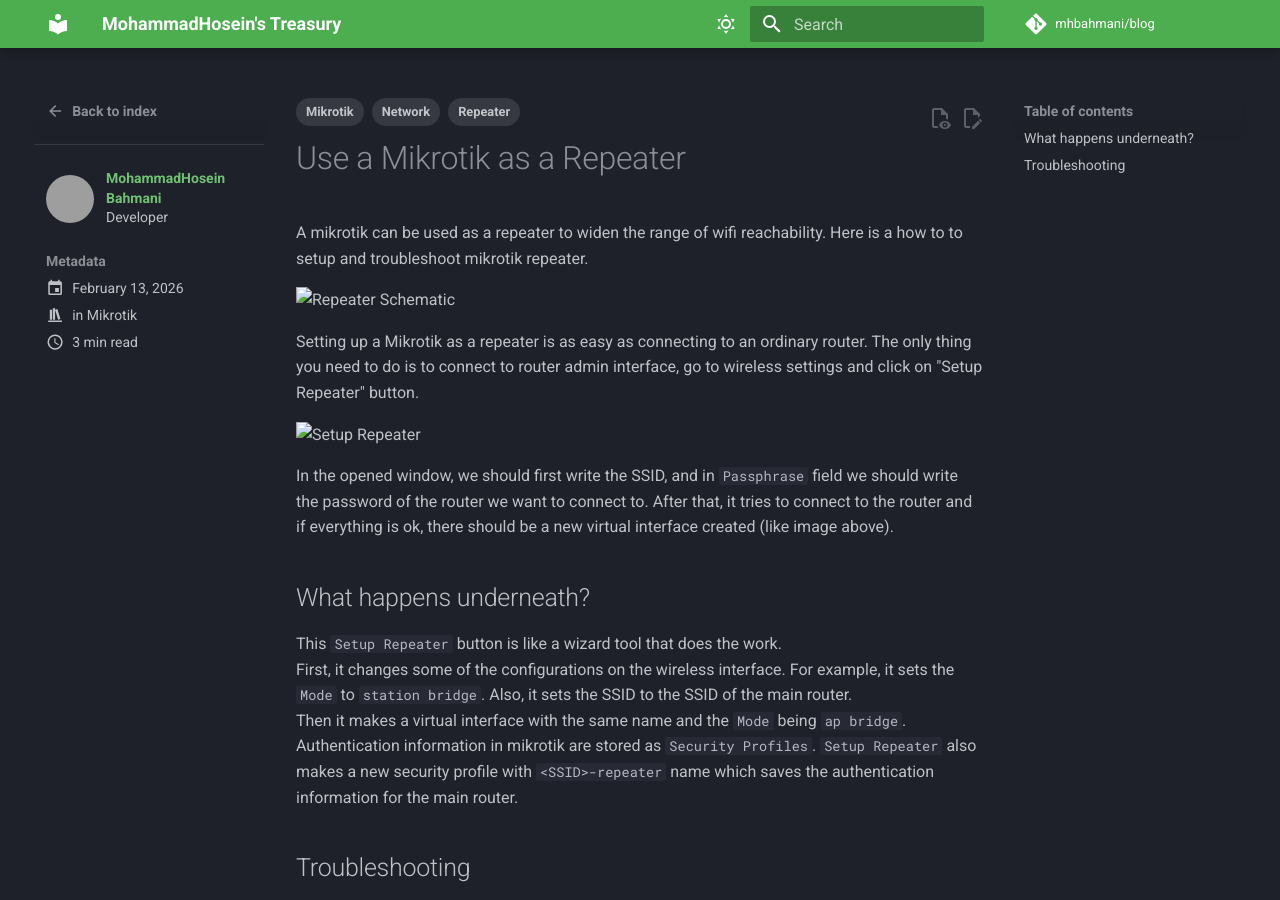
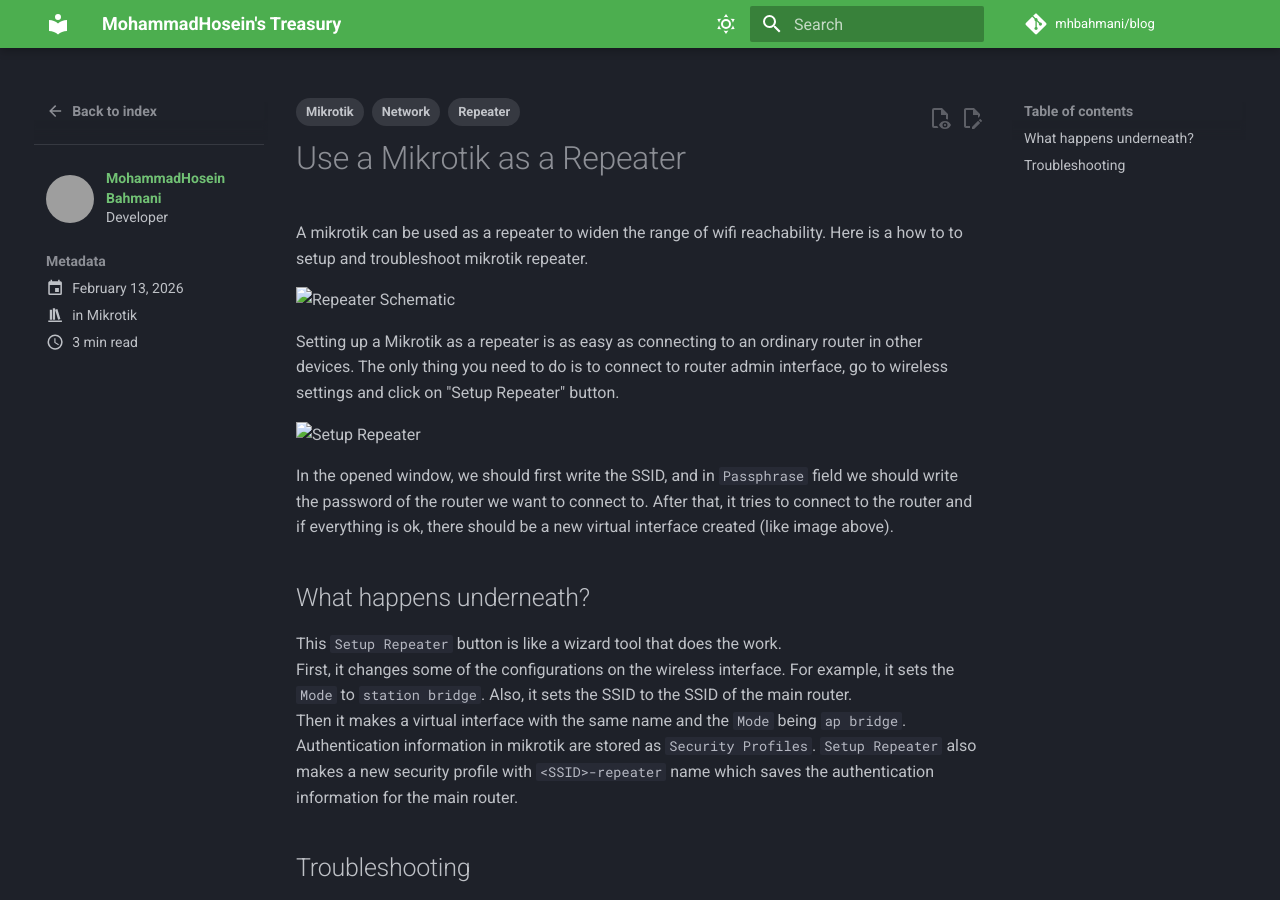
Before and after one commit to mhbahmani/Blog, an MkDocs documentation site: the page built from docs/posts/Mikrotik/how-to-use-mikrotik-as-repeater.md, in a window 1280 px wide and 900 px high. Built offline with MkDocs 1.6.1 and Material for MkDocs 9.7.7, drawn with Linux system fonts in a browser that asks for light colours; plug-ins that fetch from the network failed and are left out; comment, search, counter and statistics services are not loaded; grey boxes are pictures that could not be loaded.

Commit message:
Minor changes

```diff
--- a/docs/posts/Mikrotik/how-to-use-mikrotik-as-repeater.md
+++ b/docs/posts/Mikrotik/how-to-use-mikrotik-as-repeater.md
@@ -19,7 +19,7 @@
 
 <!-- more -->
 
-Setting up a Mikrotik as a repeater is as easy as connecting to an ordinary router.
+Setting up a Mikrotik as a repeater is as easy as connecting to an ordinary router in other devices.
 The only thing you need to do is to connect to router admin interface, go to wireless settings and click on "Setup Repeater" button.
 
 ![Setup Repeater](./images/how-to-use-mikrotik-as-repeater//setup-repeater.png)
```
